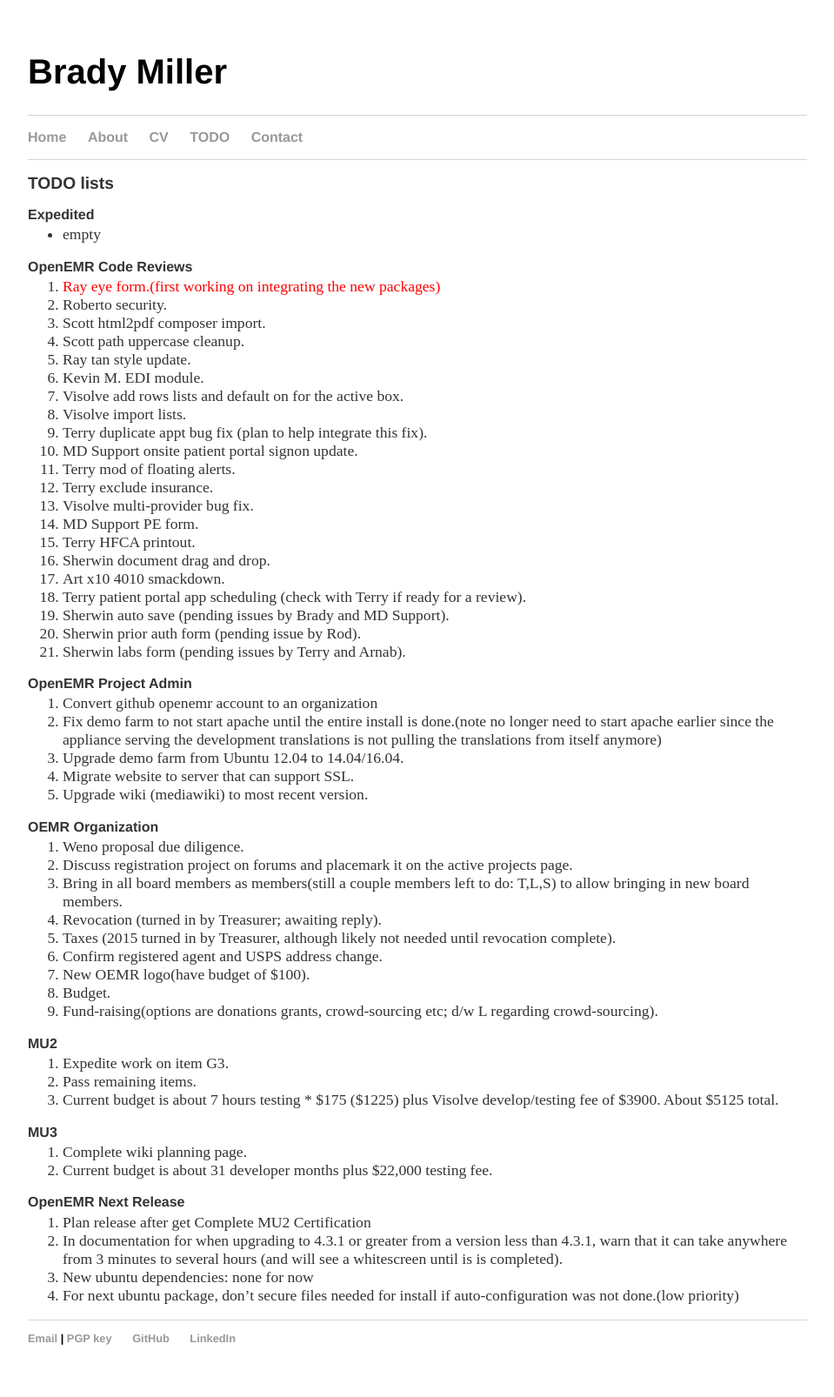
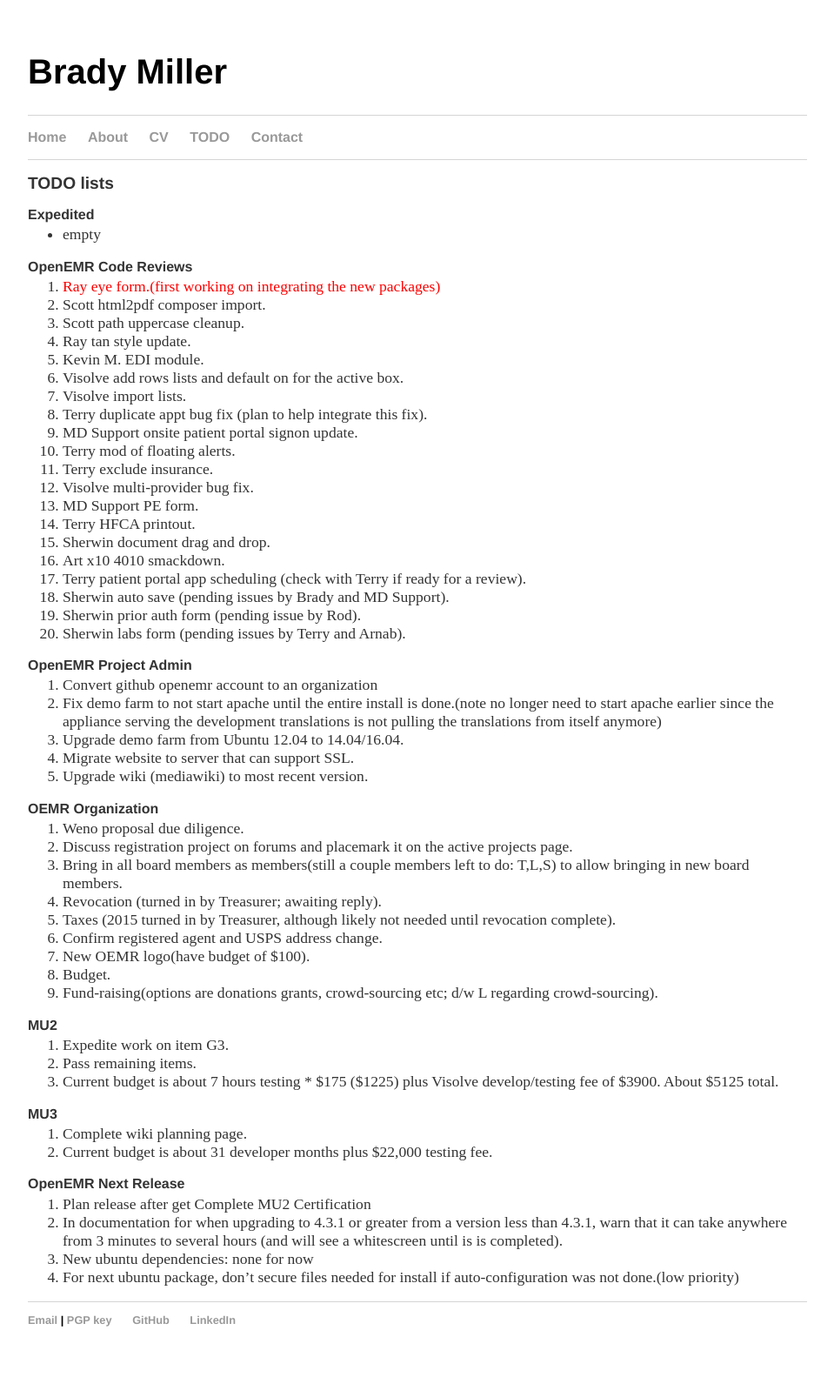
Before and after one commit to bradymiller/bradymiller.github.io, a Jekyll site: the page built from todo/index.md, in a window 1280 px wide. Shown: the whole page at 87% size, without its empty margins (160-1119 px from the left). Built offline with Jekyll 4.4.1, drawn with Linux system fonts in a browser that asks for light colours; after the commit the page ends 1585 px from its top, so only the background shows below that.

Commit message:
Update todo list

```diff
--- a/todo/index.md
+++ b/todo/index.md
@@ -8,7 +8,6 @@
 
 ### OpenEMR Code Reviews
 1. <span style="color: red">Ray eye form.(first working on integrating the new packages)</span>
-1. Roberto security.
 1. Scott html2pdf composer import.
 1. Scott path uppercase cleanup.
 1. Ray tan style update.
```
